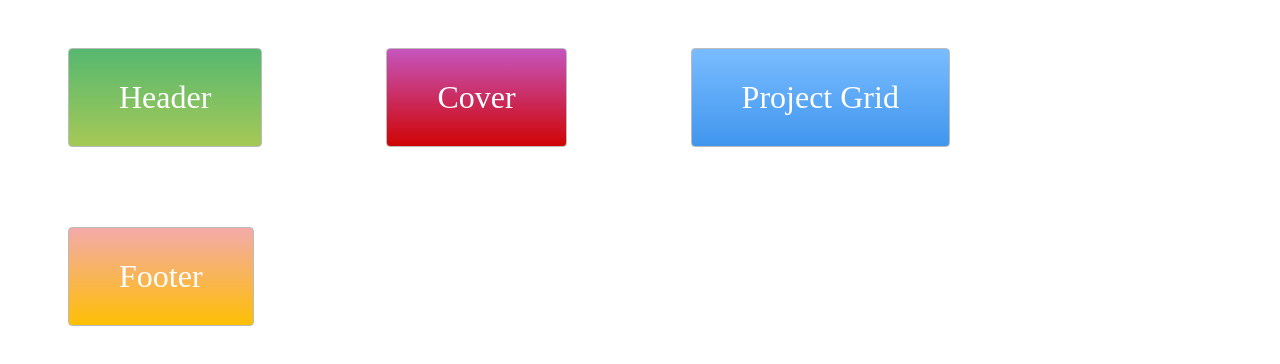
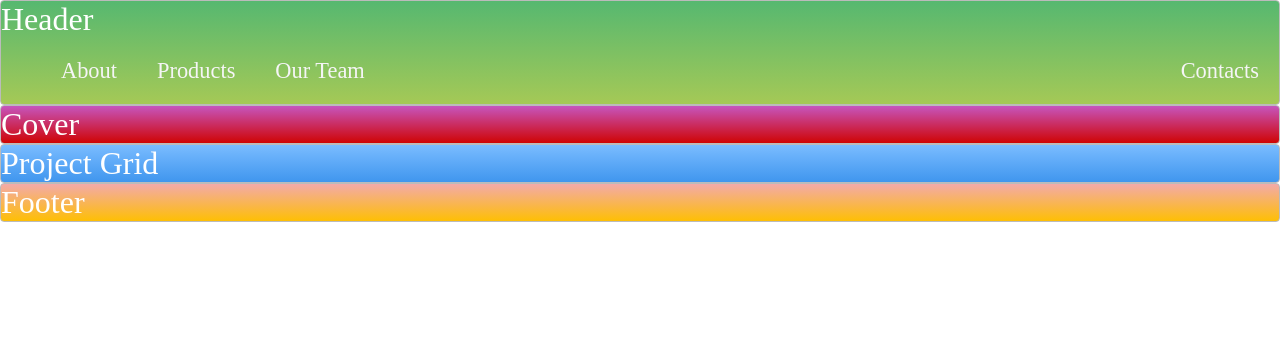
Before and after one commit to Nizar4790k/Layout-Master, a plain HTML site: page project-start/index.html in a window 1280 px wide. Drawn offline with Linux system fonts and the light colour scheme.

Commit message:
navbar added

```diff
--- a/project-start/index.html
+++ b/project-start/index.html
@@ -5,7 +5,14 @@
   <link rel="stylesheet" type="text/css" href="./style.css">
 </head>
 <body>
-  <div class="zone green">Header</div>
+  <nav class="zone green">Header
+    <ul class="main-nav">
+      <li><a href="">About</a></li>
+      <li><a href="">Products</a></li>
+      <li><a href="">Our Team</a></li>
+      <li class="push"><a href="">Contacts</a></li>
+    </ul>
+  </nav>
   <div class="zone red">Cover</div>
   <div class="zone blue">Project Grid</div>
   <div class="zone yellow">Footer</div>
--- a/project-start/style.css
+++ b/project-start/style.css
@@ -1,8 +1,14 @@
+
+body{
+    margin: auto 0;
+}
+
+
 .zone {
-    padding:30px 50px;
-    margin:40px 60px;
+    /*padding:30px 50px;*/
+    /*    margin:40px 60px; */
     cursor:pointer;
-    display:inline-block;
+    /* display:inline-block; */
     color:#FFF;
     font-size:2em;
     border-radius:4px;
@@ -16,6 +22,37 @@
     -o-box-shadow:rgba(0,0,0,0.8) 0px 5px 15px, inset rgba(0,0,0,0.15) 0px -10px 20px;
     box-shadow:rgba(0,0,0,0.8) 0px 5px 15px, inset rgba(0,0,0,0.15) 0px -10px 20px;
 }
+
+.main-nav{
+    display: flex;
+    list-style: none;
+    font-size: 0.7em;
+    margin:0;
+}
+
+@media only screen and (max-width: 600px){
+
+    .main-nav{
+        font-size: 0.5em;
+        padding: 0;
+    }
+
+}
+
+
+li{
+    padding:20px;
+}
+
+a{
+    color:#f5f5f6;
+    text-decoration:none;
+}
+
+.push{
+    margin-left: auto;
+}
+
 
 /*https://paulund.co.uk/how-to-create-shiny-css-buttons*/
 /***********************************************************************
```
